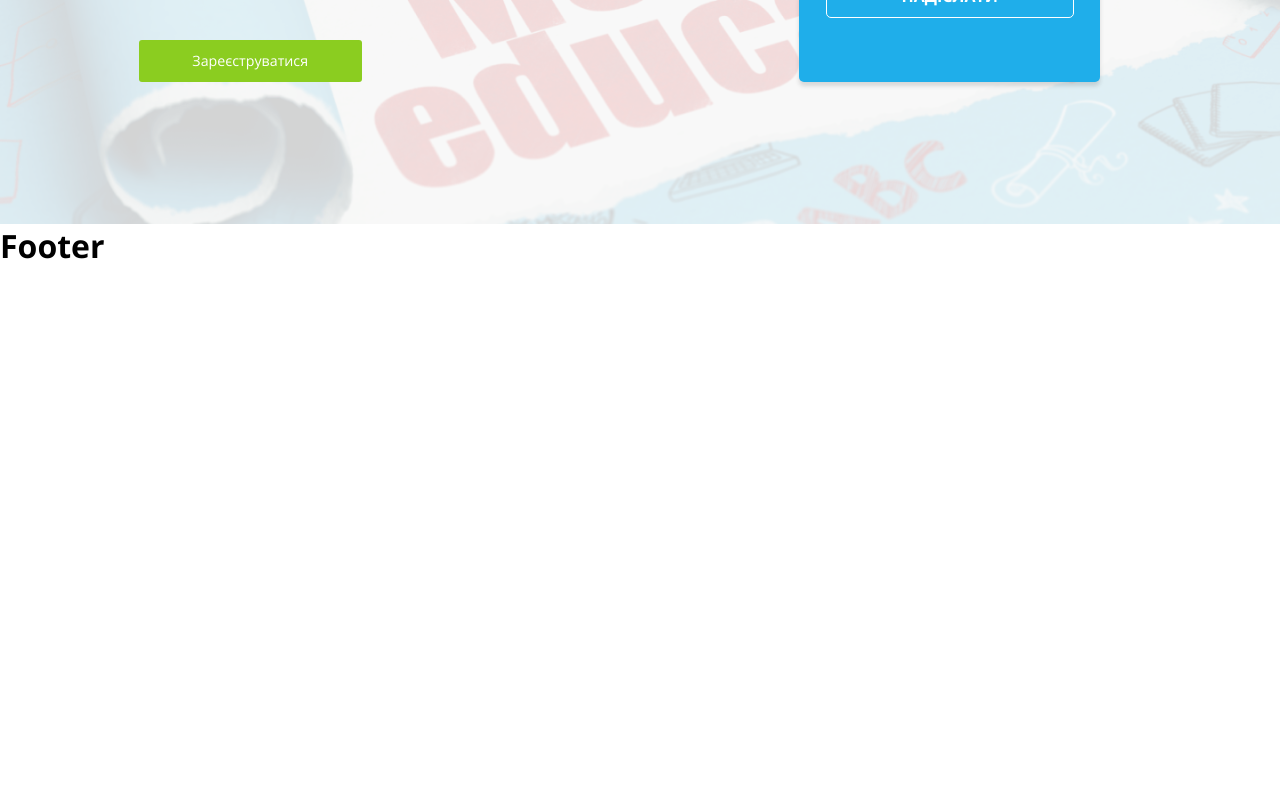
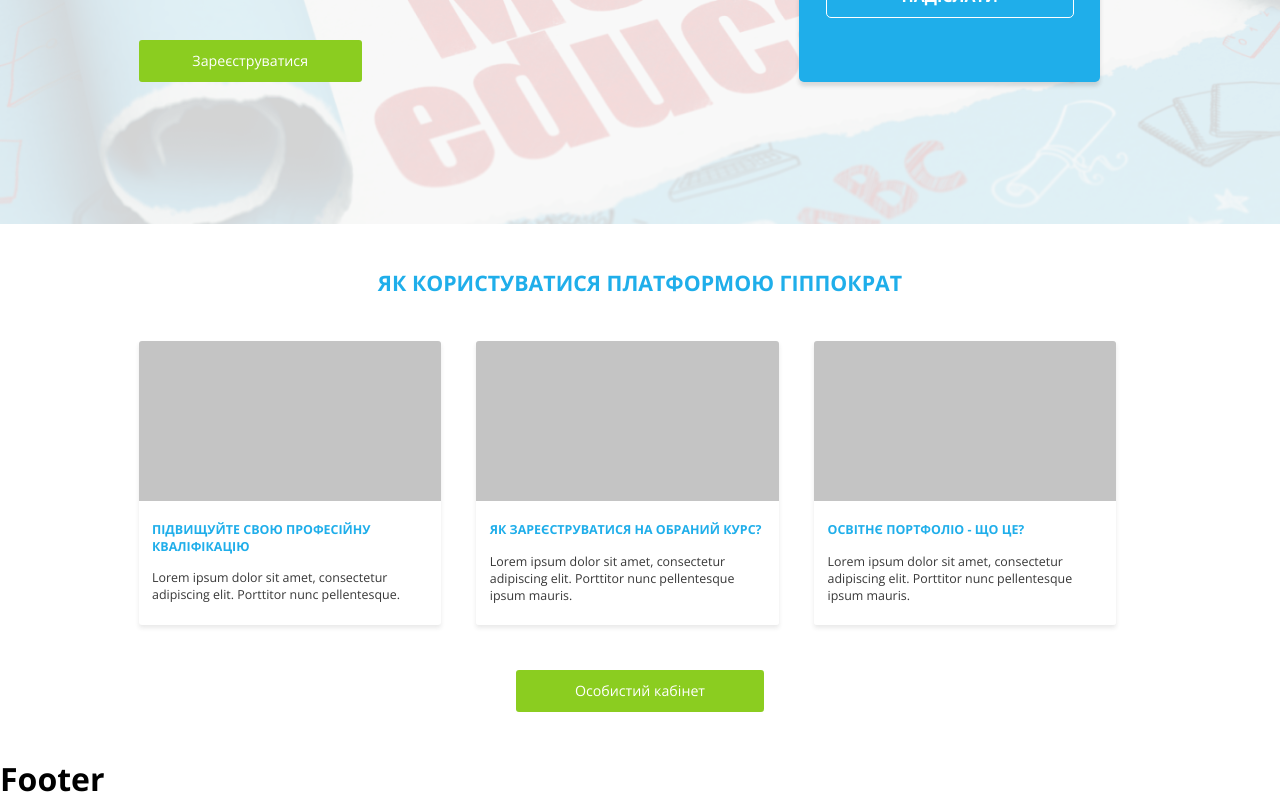
Before and after one commit to IskraKylak/hippocrates, a Vue app: page / in a window 1280 px wide. Shown: the part 403-1203 px from the top of the page. Before the commit the page ends 800 px from the top, so only its background shows below. Built offline with nearby package versions, Linux system fonts and the light colour scheme.

Commit message:
instruction

```diff
--- /dev/null
+++ b/src/components/Instruction.vue
@@ -0,0 +1,118 @@
+<template>
+    <div class="instruction">
+        <div class="container">
+            <div class="instruction_content">
+                <h2 class="instruction_title">
+                    {{ content.title }}
+                </h2>
+                <div class="instruction_list">
+                    <div class="instruction_item" v-for="(item, idx) in content.list" :key="idx">
+                        <div class="instruction_video">
+                        </div>
+                        <div class="instruction_item_bottom">
+                            <div class="instruction_item_name">
+                                {{ item.title }}
+                            </div>
+                            <div class="instruction_item_text">
+                                {{ item.text }}
+                            </div>
+                        </div>
+                    </div>
+                </div>
+                <Button :btnClass="'btnLink'"> Особистий кабінет </Button>
+            </div>
+        </div>
+    </div>
+</template>
+
+<script>
+// @ is an alias to /src
+import Button from '@/components/UI/Controls/Button.vue'
+export default {
+    props: ['content'],
+    components: {
+        Button
+    },
+    data() {
+        return {
+
+        }
+    }
+}
+</script>
+
+<style lang="scss">
+.instruction {
+
+    button {
+        margin: 0 auto;
+    }
+
+    &_content {
+        padding: desktop-vw(50) 0;
+    }
+
+    &_list {
+        display: flex;
+        grid-gap: desktop-vw(40);
+        width: 100%;
+        margin-bottom: desktop-vw(50);
+    }
+
+    &_item {
+        background: #FFFFFF;
+        box-shadow: 0px 3px 4px rgba(36, 36, 36, 0.1);
+        border-radius: 3px 3px 3px 3px;
+        max-width: desktop-vw(340);
+        width: 100%;
+        overflow: hidden;
+
+        &_name {
+            font-style: normal;
+            font-weight: 700;
+            font-size: desktop-vw(14);
+            line-height: 130%;
+            text-transform: uppercase;
+            color: #1FAEEA;
+            margin-bottom: desktop-vw(16);
+        }
+
+        &_text {
+            font-style: normal;
+            font-weight: 400;
+            font-size: desktop-vw(14);
+            color: #383838;
+        }
+
+        &_bottom {
+            padding: desktop-vw(24) desktop-vw(15);
+            background: #FFFFFF;
+            border-radius: 0px 0px 3px 3px;
+        }
+    }
+
+    &_video {
+        height: desktop-vw(180);
+        background: #C4C4C4;
+    }
+
+    &_title {
+        font-style: normal;
+        font-weight: 700;
+        font-size: desktop-vw(24);
+        line-height: 130%;
+        text-align: center;
+        text-transform: uppercase;
+        color: #1FAEEA;
+        margin-bottom: desktop-vw(50);
+    }
+
+    &_text {
+        font-style: normal;
+        font-weight: 400;
+        font-size: 14px;
+        line-height: 19px;
+        color: #383838;
+    }
+}
+</style>
--- a/src/components/UI/Controls/Button.vue
+++ b/src/components/UI/Controls/Button.vue
@@ -41,6 +41,12 @@ export default {
   justify-content: center;
   box-sizing: border-box;
 
+  &_btnLink {
+    max-width: desktop-vw(279);
+    width: 100%;
+    height: desktop-vw(48);
+  }
+
   &_btnBorder {
     border: 1px solid #1FAEEA;
     border-radius: 3px;
--- a/src/views/home.vue
+++ b/src/views/home.vue
@@ -1,16 +1,45 @@
 <template>
   <div class="home">
     <Poster/>
+    <Instruction :content="instruction" />
   </div>
 </template>
 
 <script>
 // @ is an alias to /src
 import Poster from '@/components/Poster'
+import Instruction from '@/components/Instruction'
 export default {
   name: 'Home',
   components: {
-    Poster
+    Poster,
+    Instruction
   },
+  data() {
+    return {
+      instruction: {
+        title: 'як користуватися платформою гіппократ',
+        btn: 'Особистий кабінет',
+        list: [
+          {
+            video: '',
+            title: 'підвищуйте свою професійну кваліфікацію',
+            text: 'Lorem ipsum dolor sit amet, consectetur adipiscing elit. Porttitor nunc pellentesque.'
+          },
+          {
+            video: '',
+            title: 'як зареєструватися на обраний курс?',
+            text: 'Lorem ipsum dolor sit amet, consectetur adipiscing elit. Porttitor nunc pellentesque ipsum mauris.'
+          },
+          {
+            video: '',
+            title: 'освітнє портфоліо - що це?',
+            text: 'Lorem ipsum dolor sit amet, consectetur adipiscing elit. Porttitor nunc pellentesque ipsum mauris.'
+          }
+        ]
+
+      }
+    }
+  }
 }
 </script>
```
